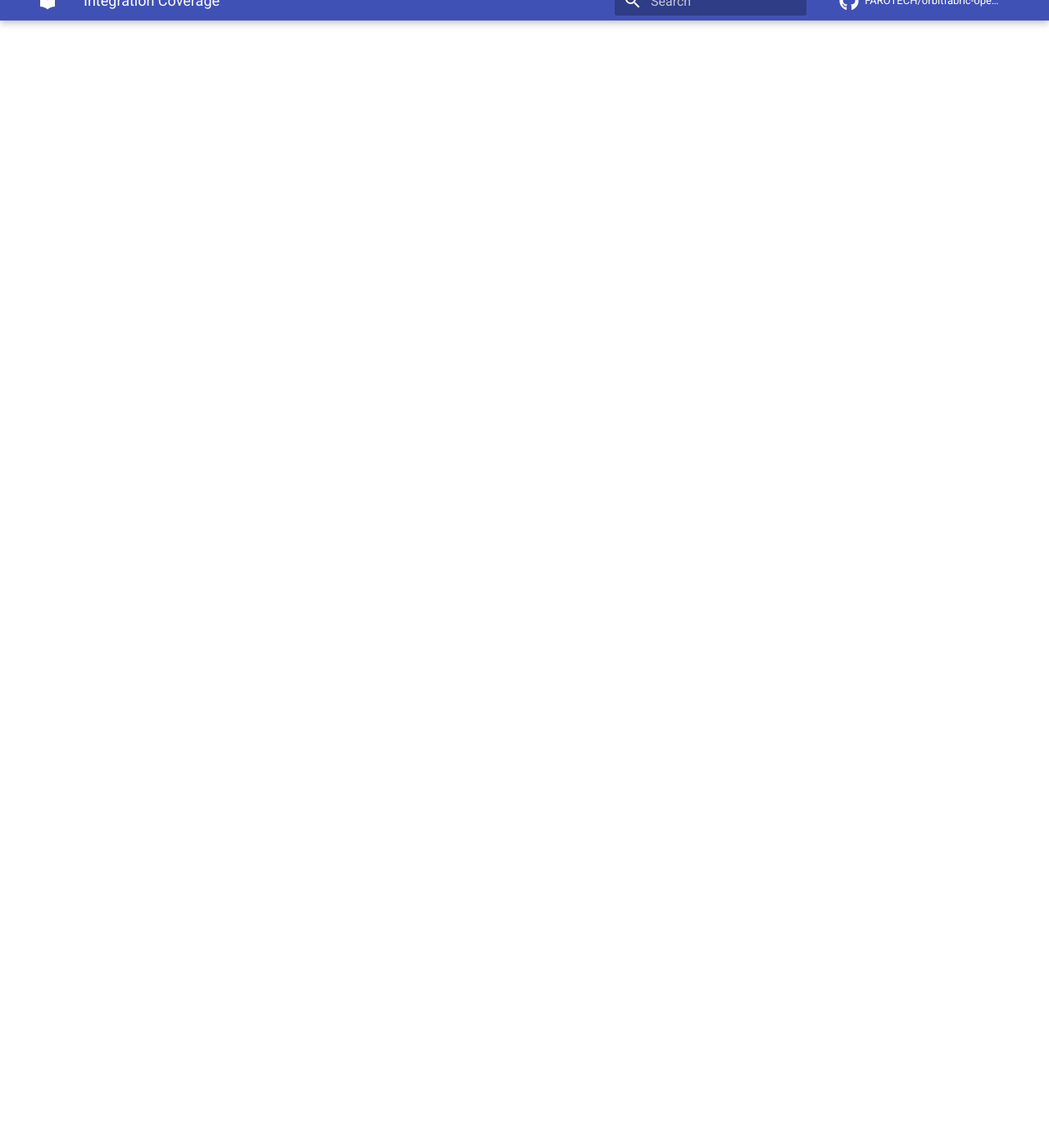
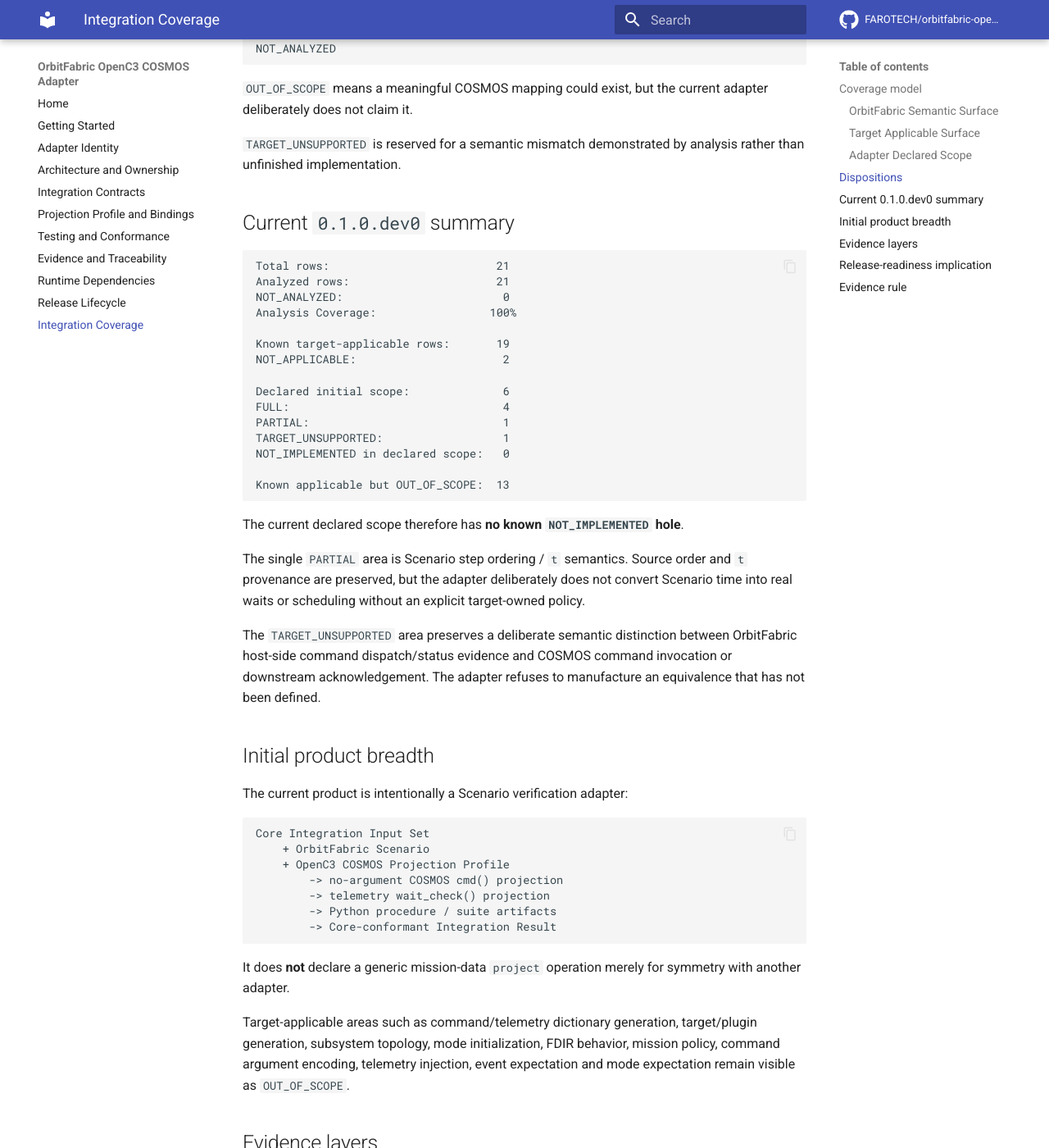
Before and after one commit to FAROTECH/orbitfabric-openc3-cosmos-adapter, an MkDocs documentation site: the page built from docs/integration-coverage.md, in a window 1280 px wide and 1400 px high, scrolled down 1375 px. Shown: the whole window at 82% size. Built offline with MkDocs 1.6.1 and Material for MkDocs 9.7.7, drawn with Linux system fonts in a browser that asks for light colours; comment, search, counter and statistics services are not loaded; some of the changed text lies outside the part shown.

Commit message:
Complete OpenC3 COSMOS Integration Coverage
Complete the 21-area Integration Coverage analysis for the canonical 0.1.0.dev0 baseline, document the deliberately narrow Scenario verification scope, and separate semantic coverage from the remaining native target acceptance decision.

````diff
--- a/docs/integration-coverage.md
+++ b/docs/integration-coverage.md
@@ -1,19 +1,156 @@
 # Integration Coverage
 
-The product will use the established analysis model:
+Integration Coverage describes which OrbitFabric semantics are applicable to the OpenC3 COSMOS Ground integration role, which subset this adapter deliberately claims, and the disposition of each analyzed area.
+
+It is not a count of OpenC3 COSMOS product features and it is not a generic OrbitFabric Core conformance contract.
+
+The maintained row-by-row declaration is stored in the repository at:
+
+```text
+coverage/integration-coverage.md
+```
+
+## Coverage model
 
 ```text
 OrbitFabric Semantic Surface
-    -> Target Applicable Surface
-    -> Adapter Declared Scope
+        -> Target Applicable Surface
+        -> Adapter Declared Scope
 ```
 
-The complete matrix is intentionally deferred until the canonical implementation is concrete enough to support evidence-backed dispositions.
+### OrbitFabric Semantic Surface
 
-Tracking issue:
+The semantics available through the current OrbitFabric contracts and integration surfaces. Core remains authoritative for their meaning.
+
+### Target Applicable Surface
+
+The subset that makes architectural sense for an OpenC3 COSMOS Ground integration.
+
+A semantic area can be valid OrbitFabric meaning and target-applicable while still being deliberately outside the current adapter product.
+
+### Adapter Declared Scope
+
+The subset the current product explicitly promises to implement.
+
+This keeps two questions separate:
 
 ```text
-FAROTECH/OrbitFabric-Architecture-Lab#22
+Scope Completeness
+    how completely does the adapter implement what it promises?
+
+Applicable Surface Coverage
+    how broadly does the release cover the semantics that could make sense for COSMOS?
 ```
 
-Do not widen implementation merely to improve a coverage percentage. A narrow coherent first release is acceptable when scope and non-projected areas are explicit.
+## Dispositions
+
+The matrix uses:
+
+```text
+FULL
+PARTIAL
+NOT_IMPLEMENTED
+TARGET_UNSUPPORTED
+OUT_OF_SCOPE
+NOT_APPLICABLE
+NOT_ANALYZED
+```
+
+`OUT_OF_SCOPE` means a meaningful COSMOS mapping could exist, but the current adapter deliberately does not claim it.
+
+`TARGET_UNSUPPORTED` is reserved for a semantic mismatch demonstrated by analysis rather than unfinished implementation.
+
+## Current `0.1.0.dev0` summary
+
+```text
+Total rows:                         21
+Analyzed rows:                      21
+NOT_ANALYZED:                        0
+Analysis Coverage:                 100%
+
+Known target-applicable rows:       19
+NOT_APPLICABLE:                      2
+
+Declared initial scope:              6
+FULL:                                4
+PARTIAL:                             1
+TARGET_UNSUPPORTED:                  1
+NOT_IMPLEMENTED in declared scope:   0
+
+Known applicable but OUT_OF_SCOPE:  13
+```
+
+The current declared scope therefore has **no known `NOT_IMPLEMENTED` hole**.
+
+The single `PARTIAL` area is Scenario step ordering / `t` semantics. Source order and `t` provenance are preserved, but the adapter deliberately does not convert Scenario time into real waits or scheduling without an explicit target-owned policy.
+
+The `TARGET_UNSUPPORTED` area preserves a deliberate semantic distinction between OrbitFabric host-side command dispatch/status evidence and COSMOS command invocation or downstream acknowledgement. The adapter refuses to manufacture an equivalence that has not been defined.
+
+## Initial product breadth
+
+The current product is intentionally a Scenario verification adapter:
+
+```text
+Core Integration Input Set
+    + OrbitFabric Scenario
+    + OpenC3 COSMOS Projection Profile
+        -> no-argument COSMOS cmd() projection
+        -> telemetry wait_check() projection
+        -> Python procedure / suite artifacts
+        -> Core-conformant Integration Result
+```
+
+It does **not** declare a generic mission-data `project` operation merely for symmetry with another adapter.
+
+Target-applicable areas such as command/telemetry dictionary generation, target/plugin generation, subsystem topology, mode initialization, FDIR behavior, mission policy, command argument encoding, telemetry injection, event expectation and mode expectation remain visible as `OUT_OF_SCOPE`.
+
+## Evidence layers
+
+The current evidence is intentionally separated:
+
+```text
+Canonical adapter CI
+    Core conformance and input integrity
+    projection tests
+    exact COSMOS v7.3.0 source/API compatibility
+    generated Python syntax
+    Adapter Manager installed lifecycle
+    provider-neutral release proof
+
+Historical COSMOS PoC
+    local native v7.3.0 plugin build/load
+    real TCP command and telemetry transport
+    telemetry decommutation
+    Script Runner execution
+    CTRF PASS
+```
+
+Historical PoC evidence supports semantic feasibility but is not silently treated as canonical release evidence.
+
+## Release-readiness implication
+
+Integration Coverage analysis is complete for the current baseline.
+
+One separate target-evidence question remains before freezing the first canonical Ground reference adapter:
+
+```text
+Should the canonical repository carry a reproducible native COSMOS
+runtime acceptance harness/evidence path equivalent in strength to
+what the historical PoC demonstrated locally?
+```
+
+That question should be answered explicitly. It is a target acceptance decision, not a reason to widen the semantic scope.
+
+## Evidence rule
+
+Every non-trivial disposition should remain explainable through one or more of:
+
+```text
+Core contract semantics
+adapter implementation/tests
+target-native compatibility evidence
+explicit ownership boundary
+explicit target limitation
+```
+
+Future versions should widen one semantic family at a time, first defining the target-owned meaning, then adding implementation, negative behavior and downstream-native evidence.
````
